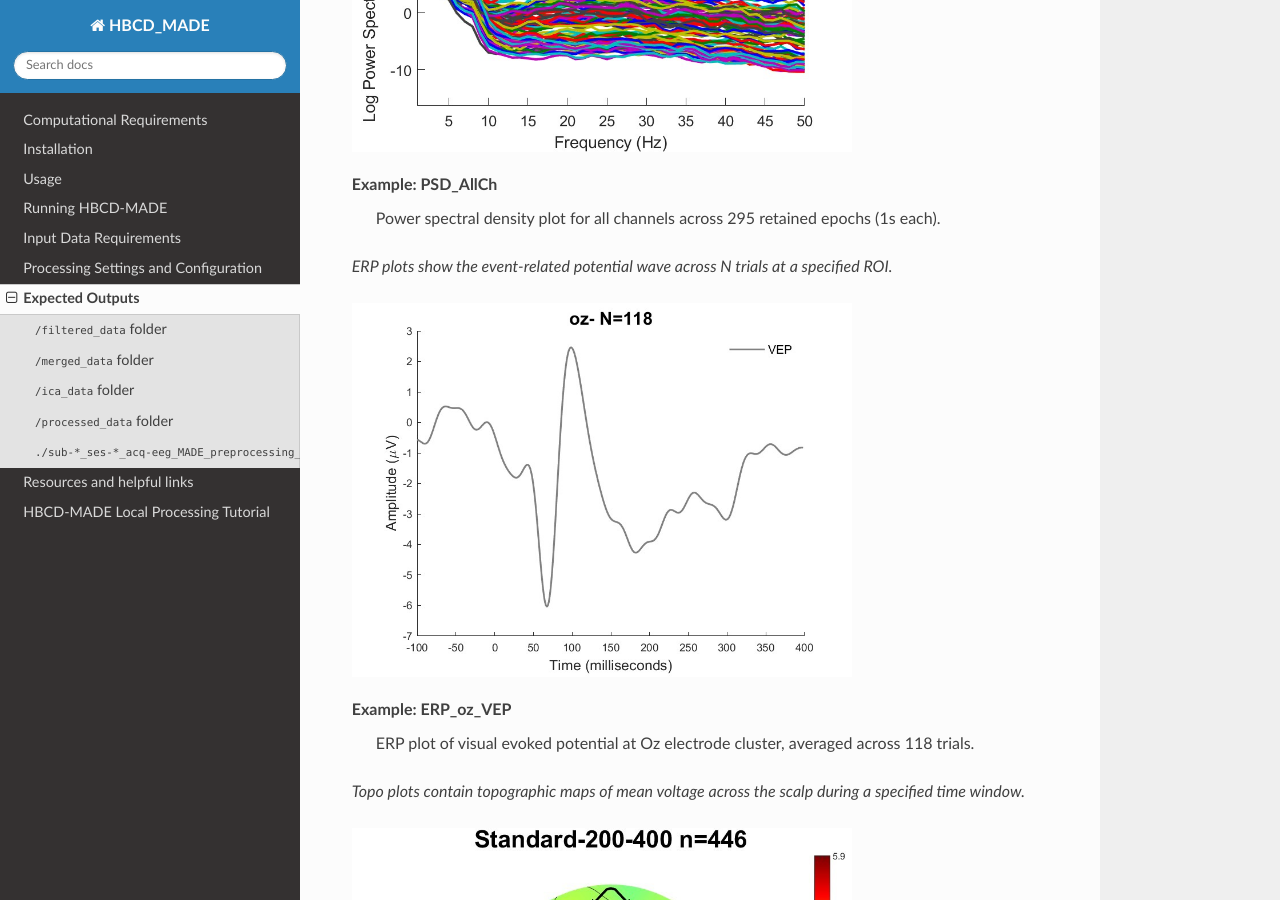
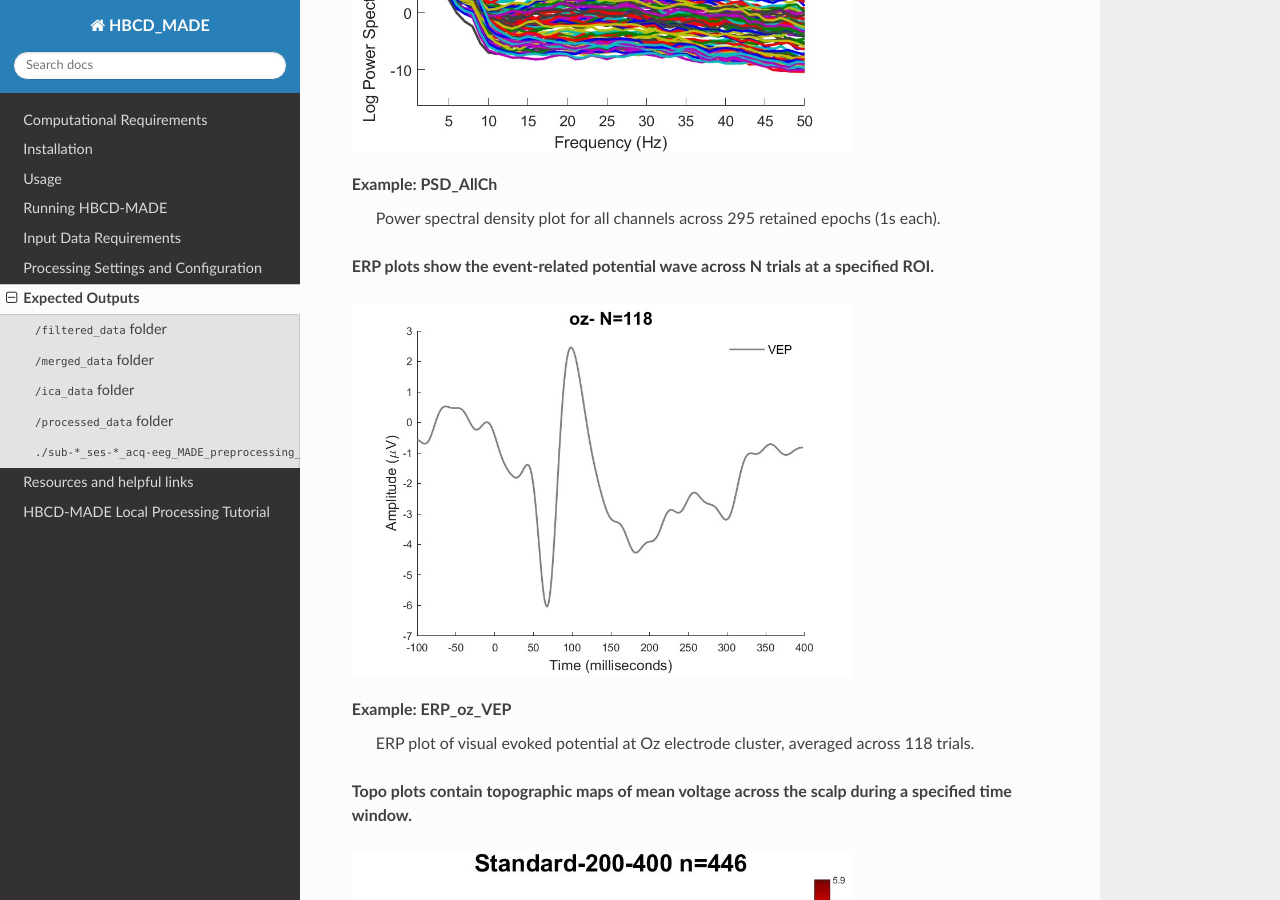
Before and after one commit to DCAN-Labs/HBCD-MADE, a Sphinx documentation site: the page built from docs/source/expected_outputs.rst, in a window 1280 px wide and 900 px high, scrolled down 3875 px. Built offline with Sphinx 7.4.7 and the Read the Docs theme 2.0.0, drawn with Linux system fonts in a browser that asks for light colours.

```diff
--- a/docs/source/expected_outputs.rst
+++ b/docs/source/expected_outputs.rst
@@ -142,7 +142,7 @@ Topo_Standard_MMN
 Example: PSD_AllCh
 	Power spectral density plot for all channels across 295 retained epochs (1s each).
 
-*ERP plots show the event-related potential wave across N trials at a specified ROI.*
+**ERP plots show the event-related potential wave across N trials at a specified ROI.**
 
 .. image:: images/ERP_oz_VEP.jpg
    :width: 500px
@@ -151,7 +151,7 @@ Example: PSD_AllCh
 Example: ERP_oz_VEP
 	ERP plot of visual evoked potential at Oz electrode cluster, averaged across 118 trials.
 
-*Topo plots contain topographic maps of mean voltage across the scalp during a specified time window.*
+**Topo plots contain topographic maps of mean voltage across the scalp during a specified time window.**
 
 .. image:: images/Topo_Standard_MMN.jpg
    :width: 500px
@@ -160,18 +160,18 @@ Example: ERP_oz_VEP
 Example: Topo_Standard_MMN
 	Topographic plot of EEG between 200-400ms after presentation of standard stimulus during mismatch negativity task.
 
-*DiffTop plots represent the difference in mean voltage between two conditions during a specified time window.*
+**DiffTop plots represent the difference in mean voltage between two conditions during a specified time window.**
 
- image:: images/DiffTop_Inv_Vs_Upr_FACE.jpg
+image:: images/DiffTop_Inv_Vs_Upr_FACE.jpg
    :width: 500px
    :alt: NA
 
 Example: DiffTop_Inv_Vs_Upr_FACE
 	Average difference in scalp distribution between 100-300ms after presentation of Inverted vs Upright faces. For this task, 50 upright face trials were retained in the Upright/Inverted block, 48 inverted face trials were retained in the Upright/Inverted face block, 42 Object trials were retained in the Object/Upright face block, and 50 upright face trials were retained in the Object/Upright face block. For this plot, only the first two n values are relevant because the plot represents the difference between Inverted and Upright faces.
 
-*DiffERP plots display the difference in the ERP waveform between specified conditions.*
+**DiffERP plots display the difference in the ERP waveform between specified conditions.**
 
- image:: images/DiffERP_t7t8_MMN.jpg
+image:: images/DiffERP_t7t8_MMN.jpg
    :width: 500px
    :alt: NA
 
```
